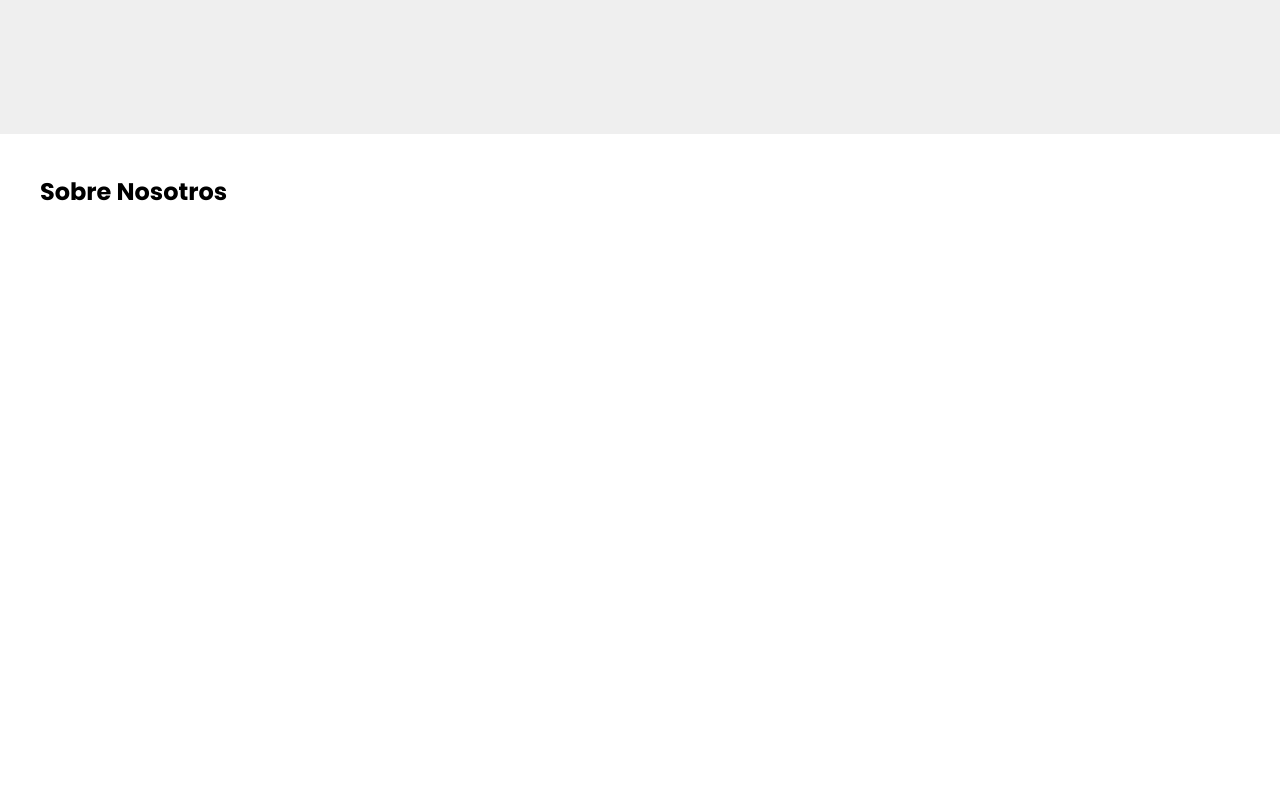
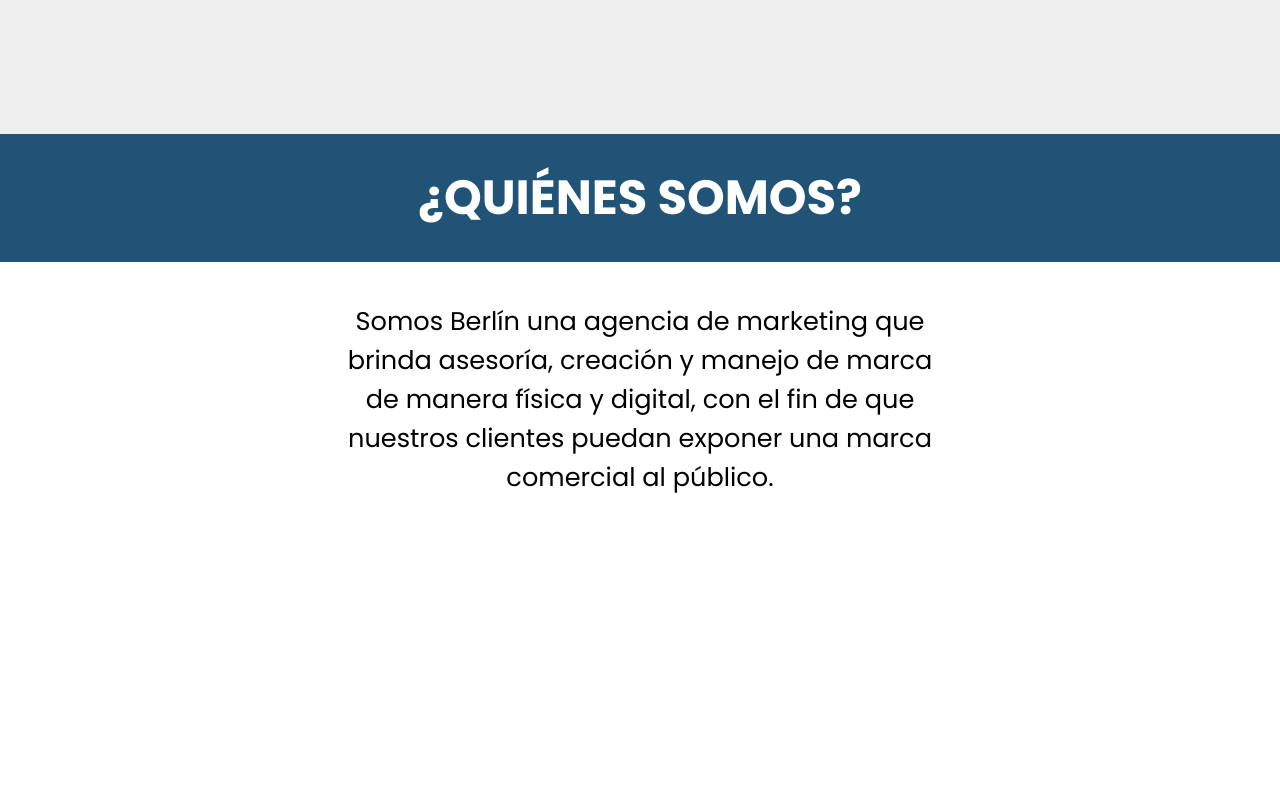
Before and after one commit to Pilli3800/Agencia_Berlin, a plain HTML site: page index.html in a window 1280 px wide. Shown: the part 680-1480 px from the top of the page. Drawn offline with Linux system fonts and the light colour scheme.

Commit message:
Avance Nosotros

```diff
--- a/css/nosotros.css
+++ b/css/nosotros.css
@@ -0,0 +1,32 @@
+#nosotros {
+  width: 100%;
+  padding: 0px;
+  scroll-margin-top: 70px;
+}
+.nosotros-title {
+  width: 100%;
+  height: 8em;
+  background-color: var(--color-secondary);
+  display: flex;
+  justify-content: center;
+  align-items: center;
+}
+
+.nosotros-title h1 {
+  color: white;
+  text-transform: uppercase;
+  font-size: 3em;
+}
+
+.nosotros-container {
+  display: flex;
+  justify-content: center;
+  align-items: center;
+  padding: 40px;
+}
+
+.nosotros-texto-main {
+  text-align: center;
+  font-size: 1.6em;
+  width: 50%;
+}
--- a/index.html
+++ b/index.html
@@ -10,6 +10,7 @@
     <link rel="stylesheet" href="./css/main.css" />
     <link rel="stylesheet" href="./css/navbar.css" />
     <link rel="stylesheet" href="./css/hero.css">
+    <link rel="stylesheet" href="./css/nosotros.css">
 
     <link rel="preconnect" href="https://fonts.googleapis.com">
     <link rel="preconnect" href="https://fonts.gstatic.com" crossorigin>
@@ -62,7 +63,15 @@
         </div>
         </section>
         <section id="nosotros">
-            <h1>Sobre Nosotros</h1>
+            <div class="nosotros-title">
+                <h1>¿Quiénes Somos?</h1>
+            </div>
+            <div class="nosotros-container">
+                <div class="nosotros-texto-main">
+                    <p>Somos Berlín una agencia de marketing que brinda asesoría, creación y manejo de marca de manera
+                    física y digital, con el fin de que nuestros clientes puedan exponer una marca comercial al público.</p>
+                </div>
+            </div>
         </section>
         <section id="works">
             <h1>Servicios</h1>
```
Also changed, not shown: css/hero.css (line endings or trailing spaces).
